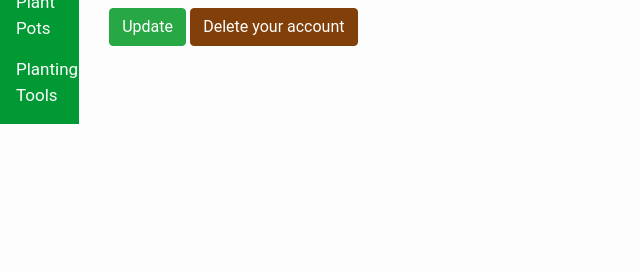
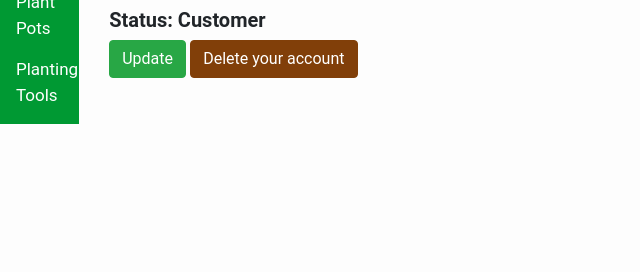
Before and after one commit to hubo00/2nd-Year-Project, a Django app: page /accounts/view/ in a window 1280 px wide. Shown: the part 446-718 px from the top of the page, without its empty margins (0-640 px from the left). Run offline with Django 3.2, Linux system fonts and the light colour scheme; data comes from the database, SQL or seed files in the repository; both versions use the stored data as it was after the commit; some libraries are stand-ins or nearby versions.

Commit message:
added status in profile

```diff
--- a/accounts/templates/profile.html
+++ b/accounts/templates/profile.html
@@ -6,6 +6,11 @@
 <h5 class="font-weight-bold">Username: {{ user.username }}</h5>
 <h5 class="font-weight-bold">Email Address: {{ user.email }}</h5>
 <h5 class="font-weight-bold">Age: {{ user.age }}</h5>
+{% if request.user.is_superuser %}
+<h5 class="font-weight-bold">Status: Manager</h5>
+{% else %}
+<h5 class="font-weight-bold">Status: Customer</h5>
+{% endif %}
 
 <a class="btn btn-success" href="{% url 'account_update' request.user.pk %}">Update</a>
 <a class="btn btn-danger" href="{% url 'account_delete' request.user.pk %}" class="text-muted">Delete your account</a>
```
Also changed, not shown: db.sqlite3.
